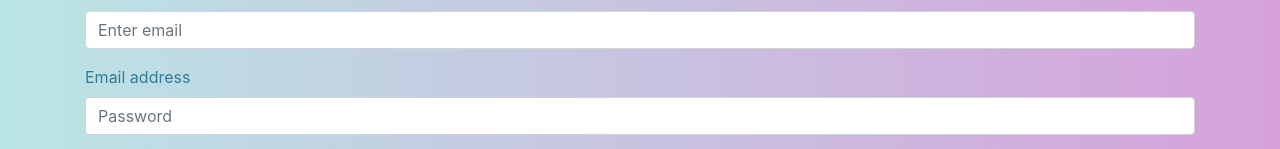
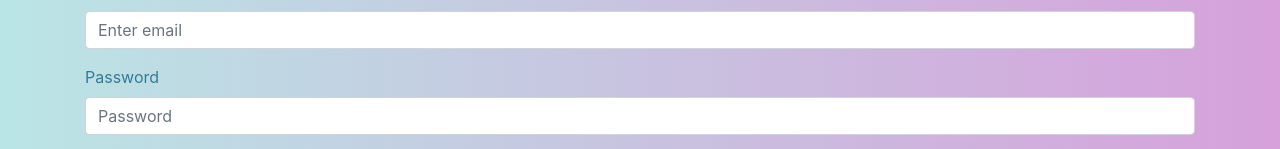
Before and after one commit to saisandeep9/ohtel, a React (Create React App) app: page /signup in a window 1280 px wide. Shown: the part 275-424 px from the top of the page. Built offline with nearby package versions, Linux system fonts and the light colour scheme.

Commit message:
errors in singnup form

```diff
--- a/src/components/signup.jsx
+++ b/src/components/signup.jsx
@@ -8,19 +8,19 @@ class Signup extends Component {
   state = {
     data: {
       name: "",
-      email: "",
-      password: ""
+      "e-mail": "",
+      password: "",
     },
-    errors: {}
+    errors: {},
   };
 
   schema = {
     name: Joi.string().required(),
-    email: Joi.string().required(),
-    password: Joi.string().required()
+    "e-mail": Joi.string().required(),
+    password: Joi.string().required(),
   };
 
-  handleSubmit = e => {
+  handleSubmit = (e) => {
     e.preventDefault();
     const errors = this.validate();
     this.setState({ errors: errors || {} });
@@ -68,9 +68,9 @@ class Signup extends Component {
 
   doSubmit = async () => {
     const success = await userService.register(this.state.data);
-
+    console.log("succes", success);
     if (success) {
-      window.location = "/";
+      // window.location = "/";
     }
   };
 
@@ -93,7 +93,7 @@ class Signup extends Component {
           />
 
           <Input
-            id="email"
+            id="e-mail"
             label="Email address"
             type="text"
             value={data.email}
@@ -104,7 +104,7 @@ class Signup extends Component {
 
           <Input
             id="password"
-            label="Email address"
+            label="Password"
             type="password"
             value={data.password}
             placeholder="Password"
```
Also changed, not shown: 1 other file (tests, documents, lock files or other folders).
